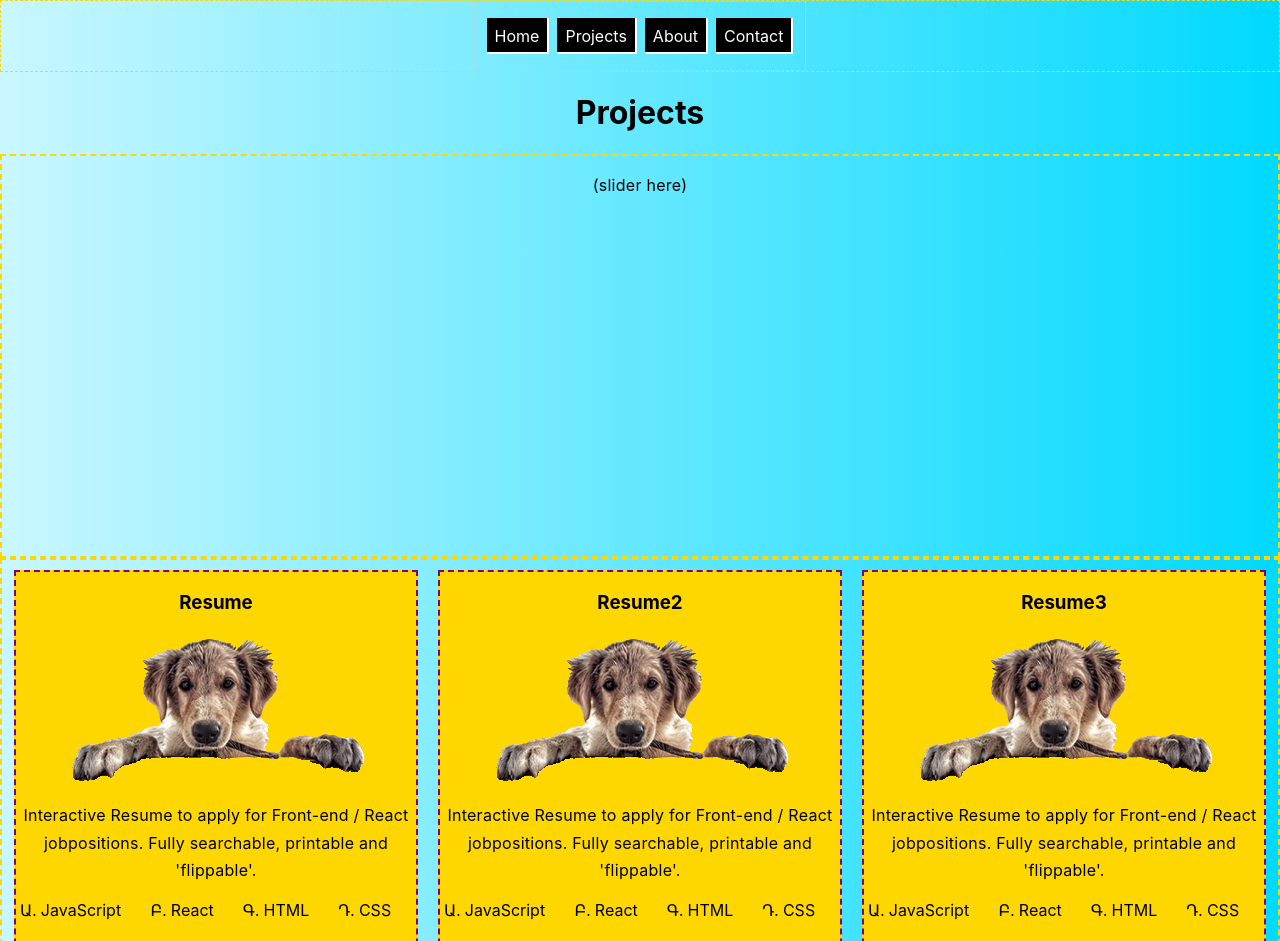
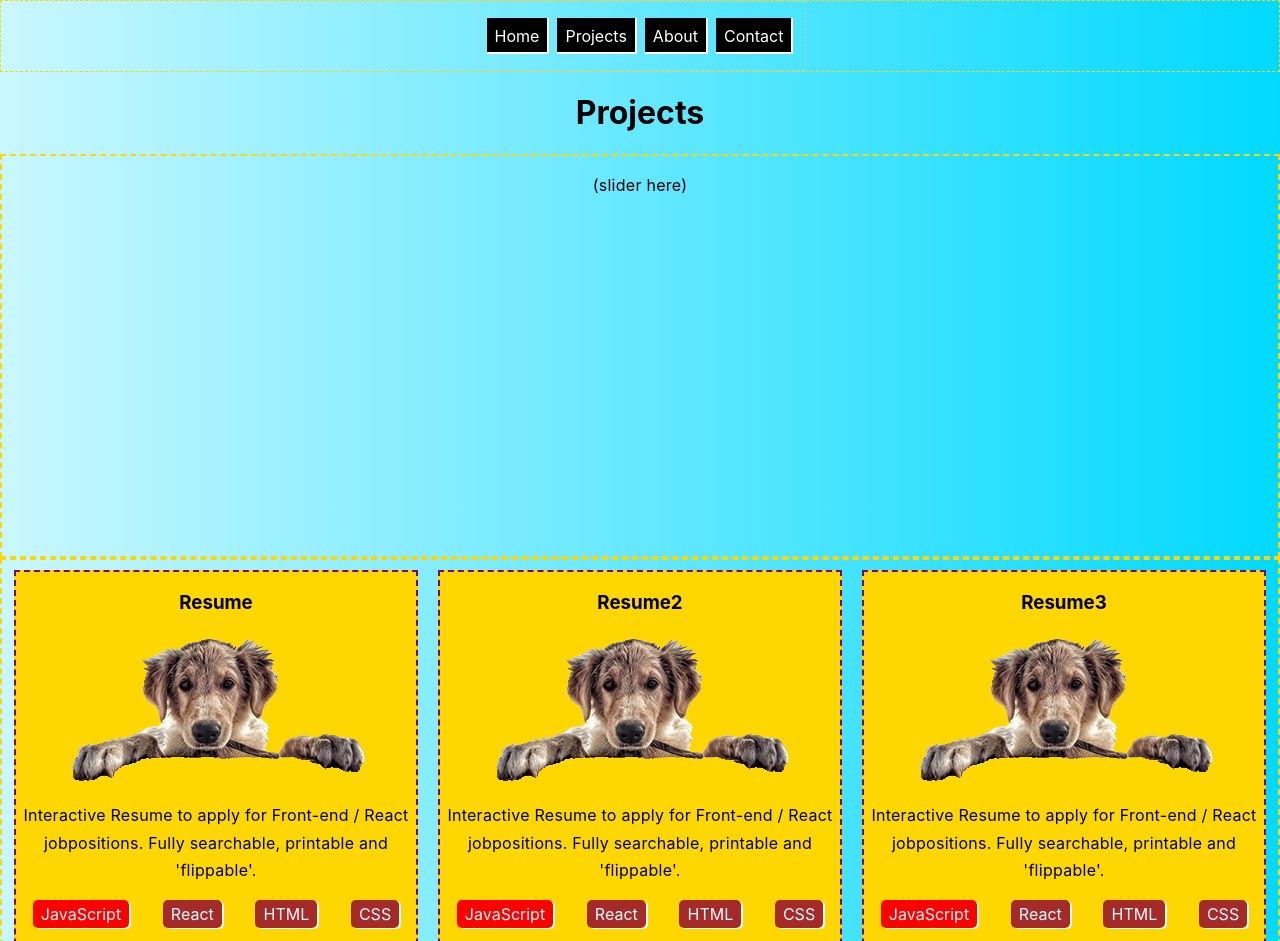
Before and after one commit to arejasverduras/portfolio, a React (Create React App) app: page /projects in a window 1280 px wide. Shown: the top 941 px of the page. Built offline with nearby package versions, Linux system fonts and the light colour scheme.

Commit message:
auto style tech labels by changing classnames based on techname

```diff
--- a/src/App.css
+++ b/src/App.css
@@ -149,9 +149,22 @@ nav a {
 
 .projectTileTech {
   display: flex;
-  list-style-type: armenian;
+  list-style-type: none;
   justify-content: space-around;
   padding-inline-start: 0;
+}
+
+.techLabel {
+  padding: 4px 8px;
+  box-shadow: white 2px 1px;
+  border-radius: 5px;
+  background-color: brown;
+  color: white;
+}
+
+.techJS {
+  background-color: red;
+  color: white;
 }
 
 /* About */
--- a/src/components/Projects/ProjectTile/ProjectTile.js
+++ b/src/components/Projects/ProjectTile/ProjectTile.js
@@ -16,6 +16,12 @@ export const ProjectTile = ({project}) =>{
         sourceLink: "https://github.com/arejasverduras/resume"
     },
     */
+
+    const techClassNamer = (tech) => tech === 'JavaScript' ? 'techLabel techJS': 'techLabel';
+
+
+
+
     return (
         <div className="projectTile">
             <h3>{name}</h3>
@@ -23,7 +29,7 @@ export const ProjectTile = ({project}) =>{
             <p>{description}</p>
             <ul className="projectTileTech">
                 {tech.map((tech, index) => (
-                    <li key={index}>{tech}</li>
+                    <li key={index} className={techClassNamer(tech)}>{tech}</li>
                 ))}
             </ul>
             <p className="cat">{cat}</p>
```
